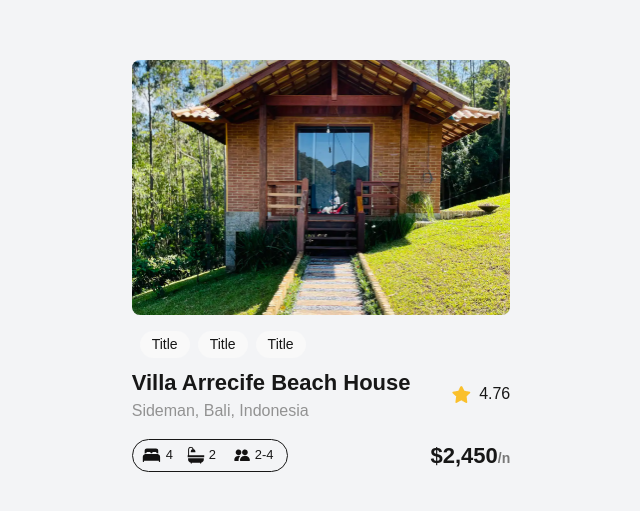
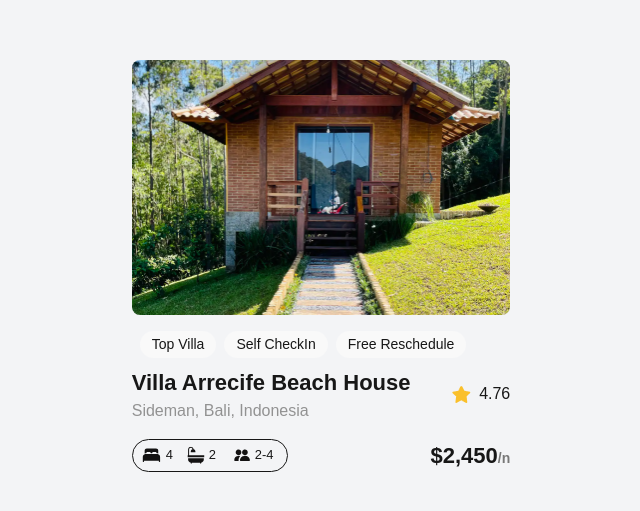
Before and after one commit to mikenbze/alx-project-0x00-setup, a Next.js app in the folder alx-project-0x00/: page / in a window 1280 px wide. Shown: the part 129-640 px from the top of the page, without its empty margins (319-959 px from the left). Built offline with nearby package versions, Linux system fonts and the light colour scheme.

Commit message:
Update Pill.tsx

```diff
--- a/alx-project-0x00/components/Pill.tsx
+++ b/alx-project-0x00/components/Pill.tsx
@@ -1,9 +1,9 @@
 import { PillProps } from "@/interfaces";
 
-const Pill: React.FC = () => {
+const Pill: React.FC<PillProps> = ({title}) => {
   return (
     <div className=" flex justify-center  items-center bg-[#F9F9F9] px-3 w-auto h-[27px] rounded-full">
-      <p className=" text-sm ">Title</p>
+      <p className=" text-sm ">{title}</p>
     </div>
   )
 }
```
